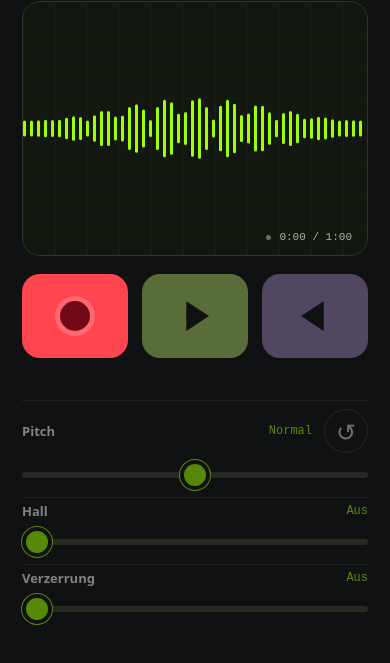
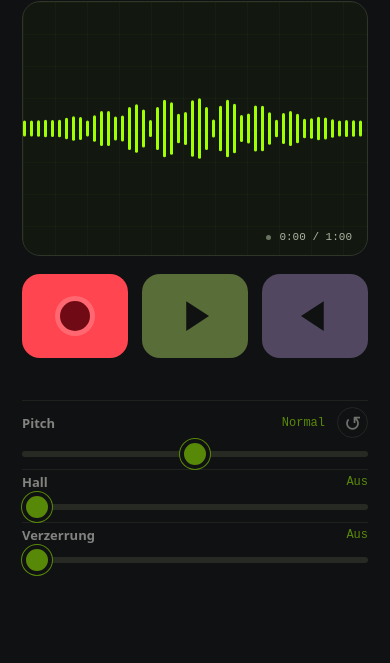
Before and after one commit to tlimbach/Paul-Revers, a website with bundled scripts: page index.html in a window 390 px wide. Shown: the part 109-772 px from the top of the page. Built offline with nearby package versions, Linux system fonts and the light colour scheme.

Commit message:
fix: kompakte Reglerabstände auf allen Bildschirmgrößen

```diff
--- a/style.css
+++ b/style.css
@@ -30,28 +30,22 @@ canvas{display:block;width:100%;height:30vh;height:30svh;min-height:150px}
 .transport-button:disabled{cursor:default;filter:saturate(.5);opacity:.42}
 button:focus-visible,input:focus-visible{outline:3px solid white;outline-offset:5px}
 #status{font-size:12px;line-height:1.5;color:#b9bdb5;margin:12px 2px;min-height:18px}
-fieldset{border:0;border-top:1px solid #30322c;padding:14px 0 0;margin:0;min-width:0}
+fieldset{border:0;border-top:1px solid #30322c;padding:6px 0 0;margin:0;min-width:0}
 fieldset:disabled{opacity:.5}
 .effect-heading{display:flex;align-items:center;gap:12px}
 .effect-heading label{font-size:13px;font-weight:600;flex:1}
 output{font:12px ui-monospace,monospace;color:var(--green)}
-#reset{width:44px;height:44px;border:1px solid #383c33;border-radius:50%;font:24px system-ui;background:transparent;color:#cbd0c3;cursor:pointer}
+#reset{width:31px;height:31px;border:1px solid #383c33;border-radius:50%;font:21px system-ui;background:transparent;color:#cbd0c3;cursor:pointer}
 #reset:disabled{cursor:default}
-input[type=range]{-webkit-appearance:none;appearance:none;width:100%;height:48px;margin:2px 0;background:transparent;cursor:pointer}
+input[type=range]{-webkit-appearance:none;appearance:none;display:block;width:100%;height:31px;margin:0;background:transparent;cursor:pointer}
 input[type=range]::-webkit-slider-runnable-track{height:6px;background:#3c4433;border-radius:8px}
 input[type=range]::-webkit-slider-thumb{-webkit-appearance:none;width:30px;height:30px;margin-top:-12px;background:var(--green);border:4px solid #101112;border-radius:50%;box-shadow:0 0 0 1px var(--green)}
 input[type=range]::-moz-range-track{height:6px;background:#3c4433;border-radius:8px}
 input[type=range]::-moz-range-thumb{box-sizing:border-box;width:30px;height:30px;background:var(--green);border:4px solid #101112;border-radius:50%;box-shadow:0 0 0 1px var(--green)}
 .range-labels{display:flex;justify-content:space-between;font-size:11px;color:#989f90}
-.extra-effect{margin-top:22px;padding-top:18px;border-top:1px solid #30322c;scroll-margin-block:80px}
+.extra-effect{margin-top:0;padding-top:3px;border-top:1px solid #30322c;scroll-margin-block:80px}
 footer{text-align:center;font-size:10px;letter-spacing:.2px;color:#7f8776;margin-top:28px}
 .sr-only{position:absolute;width:1px;height:1px;overflow:hidden;clip-path:inset(50%)}
 @media(min-width:700px){.identity{padding-top:32px;padding-bottom:20px}h1{font-size:80px}.alien{width:100px;height:85px}.transport-button{min-height:96px}}
-@media(max-width:699px){
-  /* Save roughly 30% in the effects section while keeping 44px touch targets. */
-  fieldset{padding-top:8px}
-  input[type=range]{display:block;height:44px;margin:0}
-  .extra-effect{margin-top:0;padding-top:4px}
-}
 @media(max-width:360px){main{padding-left:14px;padding-right:14px}.transport{gap:10px}.transport-button{min-height:72px}.identity{padding:16px 14px}h1{font-size:58px}}
 @media(prefers-reduced-motion:reduce){*{transition:none!important}}
```
